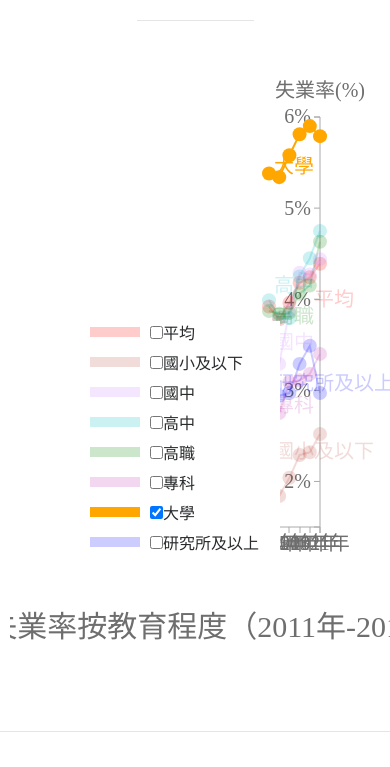
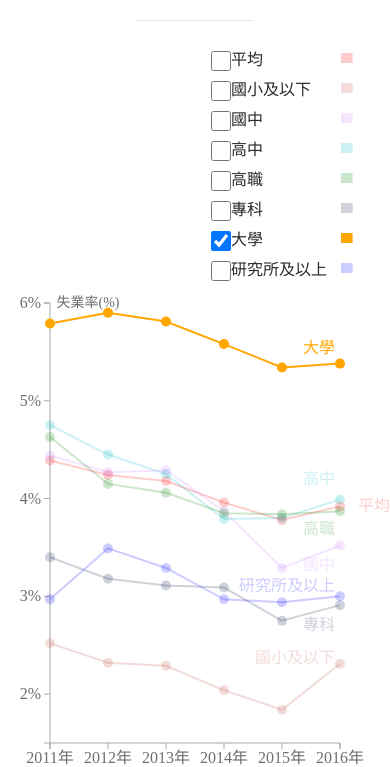
Before and after one commit to Wang-YiWei/proj_unemploymentRate, a plain HTML site: page index.html in a window 390 px wide. Shown: the part 116-883 px from the top of the page. Drawn offline with nearby package versions, Linux system fonts and the light colour scheme; a web font is replaced by a local one.

Commit message:
Turn linechart1 into responsive

```diff
--- a/css/index.css
+++ b/css/index.css
@@ -26,13 +26,14 @@ p {
 }
 
 
-/* input[type="checkbox"]{
-    width: 25px;
-    height: 25px;
+input[type="checkbox"]{
+    width: 20px;
+    height: 20px;
     cursor: pointer;
-    -webkit-appearance: none;
-    appearance: none;
-} */
+    vertical-align:middle;
+    /* -webkit-appearance: none;
+    appearance: none; */
+}
 
 #reason-select {
     margin-left: 120px;
--- a/index.html
+++ b/index.html
@@ -21,16 +21,21 @@
         </div>
     </div>
     <hr width="30%">
+    <!--  -->
+    <div class="row" id="infoSvg-container">
+        <div class="col">
+            <svg id="infoSvg">
+            </svg>
+        </div>
+    </div>
+    <!--  -->
     <div class="row" id="unemployedSvg-container">
         <div class="col">
             <svg id="unemployedSvg">
             </svg>
         </div>
     </div>
-    <br>
-    <br>
     <!--  -->
-    <br>
     <hr>
     <div class="row">
         <div class="col">
@@ -92,11 +97,11 @@
             <p>
                 附圖包含2011年-2017年
                 <br>學歷為大學以上之失業者在找尋工作過程中
-                <br> 有過工作機會，卻未去就業之原因調查
+                <br> 未去就業之原因調查
                 <br> 由該圖可發現
                 <br>
                 <span style="color:#FF7777">沒有工作機會</span>是主要原因
-                <br> 其次，便是認為
+                <br> 而有過工作機會，卻未去就業的主要原因是
                 <span style="color:#FF7777">待遇太低</span>
                 <br> 反倒是最為大家詬病的「
                 <span style="color:#76A665">學非所用</span>」
--- a/javascript/linechart1.js
+++ b/javascript/linechart1.js
@@ -35,22 +35,67 @@ d3.csv("./data/unemployment_rate.csv", function (data) {
         minY = 1.5,
         maxY = 6;
 
-    //console.log(minYear);
 
+    var sizeIsL = 0,
+        sizeIsM = 0,
+        sizeIsS = 0,
+        sizeIsXS = 0;
+    var fontSize1 = 20,
+        fontSize2 = 30;
+
+    // var containerWidth = 960;
+    var containerWidth = document.getElementById('unemployedSvg-container').clientWidth;
+    var infoWidth = 200,
+        infoHeight = 190;
+
+    var originR = 7,
+        bigR = 10;
+    console.log(containerWidth);
+    // var infoDivWidth = containerWidth / 5;
 
     var linechartMargin = {
-        top: 40,
-        right: 140,
+        top: 10,
+        right: 80,
         bottom: 150,
-        left: 10
+        left: 50
     };
 
-    var containerWidth = document.getElementById('unemployedSvg-container').clientWidth*0.95;
-    var infoDivWidth = 300;
+    if (containerWidth >= 1250) {
+        sizeIsL = 1;
+    } else if ((containerWidth < 1250) && (containerWidth >= 768)) {
+        sizeIsM = 1;
+    } else if ((containerWidth < 768) && (containerWidth >= 375)) {
+        sizeIsS = 1;
+        fontSize1 = 16;
+        fontSize2 = 22;
+
+        originR = 5;
+        bigR = 8;
+    } else if (containerWidth < 375 && containerWidth >= 330) {
+        sizeIsXS = 1;
+        linechartMargin.left = 40;
+        infoWidth = 160;
+
+        fontSize1 = 14;
+        fontSize2 = 20;
+
+        originR = 4;
+        bigR = 6;
+
+    }else if(containerWidth < 330){
+        infoWidth = 160;
+        fontSize1 = 10;
+        fontSize2 = 12;
+    }
+
     // console.log(containerWidth);
-    var linechartWidth = containerWidth - infoDivWidth - linechartMargin.left - linechartMargin.right;
-    // var linechartWidth = 960 - linechartMargin.left - linechartMargin.right;
+    // console.log(infoDivWidth);
+    var linechartWidth = containerWidth - linechartMargin.left - linechartMargin.right;
+    // var linechartWidth = 1600 - infoDivWidth - linechartMargin.left - linechartMargin.right;
     var linechartHeight = 600 - linechartMargin.top - linechartMargin.bottom;
+
+    // console.log(linechartWidth);
+    // console.log(linechartHeight);
 
 
     var scaleX = d3.scale.linear()
@@ -72,13 +117,13 @@ d3.csv("./data/unemployment_rate.csv", function (data) {
 
     unemployedSvg.data(data)
         .attr({
-            'width': linechartWidth + infoDivWidth + linechartMargin.left + linechartMargin.right,
+            'width': linechartWidth + linechartMargin.left + linechartMargin.right,
             'height': linechartHeight + linechartMargin.top + linechartMargin.bottom,
         }).style({
             // 'border': '1px solid #000'
             // 'background':rgba(170,170,170,0.15)
         })
-        .attr('transform', 'translate(' + linechartMargin.left + ',' + linechartMargin.top + ')')
+        // .attr('transform', 'translate(' + linechartMargin.left + ',' + linechartMargin.top + ')')
         .on("mousemove", linechartMove)
         .on("touchmove", linechartMove);
 
@@ -127,7 +172,7 @@ d3.csv("./data/unemployment_rate.csv", function (data) {
     var lineColor3 = '#CA82FF'; // 國中4
     var lineColor4 = '#00B7C2'; // 高中2
     var lineColor5 = 'green'; // 高職3
-    var lineColor6 = '#C238B5'; // 專科6
+    var lineColor6 = '#111F4D'; // 專科6
     var lineColor7 = '#FFA600'; // 大學1
     var lineColor8 = 'blue'; // 研究所7
     var textColor = '#6E6E6E';
@@ -143,7 +188,7 @@ d3.csv("./data/unemployment_rate.csv", function (data) {
                     return lineColors[i];
                 },
                 'stroke-width': 2,
-                'transform': 'translate(' + (linechartMargin.left + infoDivWidth) + ', ' + (linechartMargin.top) + ')', //用translate挑整axisX,axisY的位置
+                'transform': 'translate(' + (linechartMargin.left) + ', ' + (linechartMargin.top) + ')', //用translate挑整axisX,axisY的位置
                 'fill': 'none',
                 'opacity': 0 //先讓一開始的opacity是0，之後fade in
             });
@@ -156,14 +201,14 @@ d3.csv("./data/unemployment_rate.csv", function (data) {
             'class': 'axisX',
             'fill': 'none',
             'stroke': 'rgba(170,170,170,1)',
-            'transform': 'translate(' + (linechartMargin.left + infoDivWidth) + ', ' + (linechartHeight + linechartMargin.top) + ')' //用translate挑整axisX,axisY的位置
+            'transform': 'translate(' + (linechartMargin.left) + ', ' + (linechartHeight + linechartMargin.top) + ')' //用translate挑整axisX,axisY的位置
         })
         .selectAll('text')
         .attr({
             'fill': textColor, //x軸文字顏色
             'stroke': 'none',
         }).style({
-            'font-size': '20px'
+            'font-size': fontSize1
         })
         .attr('font-family', 'Noto Sans TC')
 
@@ -174,7 +219,7 @@ d3.csv("./data/unemployment_rate.csv", function (data) {
             'class': 'axisY',
             'fill': 'none',
             'stroke': 'rgba(170,170,170,1)',
-            'transform': 'translate(' + (linechartMargin.left + infoDivWidth) + ',' + (linechartMargin.top) + ')' //用translate挑整axisX,axisY的位置
+            'transform': 'translate(' + (linechartMargin.left) + ',' + (linechartMargin.top) + ')' //用translate挑整axisX,axisY的位置
         })
         .selectAll("text")
         .attr({
@@ -182,25 +227,30 @@ d3.csv("./data/unemployment_rate.csv", function (data) {
             'fill': textColor, // y軸文字顏色
             'stroke': 'none',
         }).style({
-            'font-size': '20px'
+            'font-size': fontSize1
         })
         .attr('font-family', 'Noto Sans TC');
 
     //繪出Y軸單位
     unemployedSvg.append("text")
-        .attr("x", 0 + linechartMargin.left + infoDivWidth)
+        .attr("x", 0 + linechartMargin.left + 38)
         .attr("y", 0)
         .attr("dy", "1em")
         .attr({
             'class': 'linechartYtext',
             'fill': textColor, // y軸文字顏色
             'stroke': 'none',
-        }).style({
-            'font-size': '20px'
         })
+        // .style({
+        //     'font-size': fontSize1
+        // })
         .attr('font-family', 'Noto Sans TC')
         .style("text-anchor", "middle")
-        .text("失業率(%)");
+        .text("失業率(%)")
+        .attr('font-size', function () {
+            if (sizeIsS || sizeIsXS) return fontSize1 - 2;
+            else return fontSize1;
+        });
 
     //繪出跟著滑鼠跑的線
     var flexibleLineColor = '#6465A5';
@@ -215,8 +265,6 @@ d3.csv("./data/unemployment_rate.csv", function (data) {
         .style('opacity', 0);
 
     //創造資料的圓點並繪出
-    var originR = 7,
-        bigR = 10;
     var dots = [8]; //store 4 kind of value's array.
     var dotName = ['dots1', 'dots2', 'dots3', 'dots4', 'dots5', 'dots6', 'dots7', 'dots8']
     for (var j = 0; j < 8; ++j) {
@@ -230,7 +278,7 @@ d3.csv("./data/unemployment_rate.csv", function (data) {
                 return "dots" + i + " onLine" + j;
             })
             .attr('cx', function (d) {
-                return scaleX(d.x) + linechartMargin.left + infoDivWidth;
+                return scaleX(d.x) + linechartMargin.left;
             })
             .attr('cy', function (d) {
                 if (j == 0) return scaleY(d.total) + linechartMargin.top;
@@ -249,14 +297,17 @@ d3.csv("./data/unemployment_rate.csv", function (data) {
             .attr("opacity", 0);
     }
 
+
+    var infoSvg = d3.select("#infoSvg")
+        .attr('width', containerWidth)
+        .attr("height", "250");
     //繪出圓點資訊
     var shineDuration = 400;
     var dotTextOffsetX = 60,
         dotTextOffsetY = 40;
-    var tips = unemployedSvg.append('g')
+    var tips = infoSvg.append('g')
         .attr('class', 'tips');
-    var infoWidth = 200,
-        infoHeight = 190;
+
     tips.append('rect')
         .attr('class', 'tips-border')
         .attr('width', infoWidth)
@@ -317,7 +368,7 @@ d3.csv("./data/unemployment_rate.csv", function (data) {
 
             //show data
             for (var i = 0; i < data.length; ++i) {
-                if (Math.abs(mousePosOnLinechart[0] - (scaleX(data[i].x) + linechartMargin.left + infoDivWidth)) < shineDistance) {
+                if (Math.abs(mousePosOnLinechart[0] - (scaleX(data[i].x) + linechartMargin.left)) < shineDistance) {
                     dotIsShining++;
                     //讓點反覆閃爍
                     d3.selectAll(".dots" + i)
@@ -346,7 +397,7 @@ d3.csv("./data/unemployment_rate.csv", function (data) {
                         // .delay(10)
                         .attr('opacity', 0.4)
                         .attr("x", function () {
-                            return linechartMargin.left + 50;
+                            return (sizeIsL || sizeIsM) ? linechartMargin.left : 5;
                         })
                         .attr("y", function () {
                             return linechartMargin.top;
@@ -358,7 +409,7 @@ d3.csv("./data/unemployment_rate.csv", function (data) {
                             // .delay(10)
                             .attr("opacity", 1)
                             .attr("x", function () {
-                                return linechartMargin.left + 50;
+                                return (sizeIsL || sizeIsM) ? linechartMargin.left : 5;
                             })
                             .attr("y", function () {
                                 return linechartMargin.top;
@@ -373,6 +424,10 @@ d3.csv("./data/unemployment_rate.csv", function (data) {
                                 else if (j == 6) return "專科 : " + data[i].specialist + "%";
                                 else if (j == 7) return "大學 : " + data[i].college + "%";
                                 else if (j == 8) return "研究所及以上 : " + data[i].graduate + "%";
+                            })
+                            .attr("font-size", function () {
+                                if (sizeIsXS) return fontSize1 - 2;
+                                else return fontSize1;
                             });
                     }
                 } else if (dotIsShining != 0) { //當有某資料點正在閃爍且滑鼠離該資料點的x軸距離大於10的時候
@@ -395,9 +450,9 @@ d3.csv("./data/unemployment_rate.csv", function (data) {
             //設定跟著滑鼠跑的那條線從長度從y = 0 到畫布的最底
             d3.select('#flexibleLine')
                 .style('opacity', function () {
-                    if (mousePosOnLinechart[0] < (scaleX(data[0].x) + linechartMargin.left + infoDivWidth))
+                    if (mousePosOnLinechart[0] < (scaleX(data[0].x) + linechartMargin.left))
                         return 0;
-                    else if (mousePosOnLinechart[0] > scaleX(data[data.length - 1].x) + linechartMargin.left + infoDivWidth + 10)
+                    else if (mousePosOnLinechart[0] > scaleX(data[data.length - 1].x) + linechartMargin.left + 10)
                         return 0;
                     else return 1;
                 })
@@ -411,34 +466,33 @@ d3.csv("./data/unemployment_rate.csv", function (data) {
 
     }
 
-    var legendX = 80;
-    var legendY = 250;
-    var legendWidth = 50;
-    var legendHeight = 10;
-    var legendOffset = 30;
-
-
-    var checkboxWidth = 130;
-    var checkboxHeight = 30;
-    var checkboxOffset = 40;
-
-    var elementOffsetX = 10;
-    var elementOffsetY = 6;
-
     var all_type = ["\"total\"", "\"primary\"", "\"junior\"", "\"senior\"", "\"vocational\"", "\"specialist\"", "\"college\"", "\"graduate\""];
     var all_type2 = ["平均", "國小及以下", "國中", "高中", "高職", "專科", "大學", "研究所及以上"];
     var all_type3 = ["total", "primary", "junior", "senior", "vocational", "specialist", "college", "graduate"];
 
     // 此svg的標題
     unemployedSvg.append("text")
-        .attr("x", containerWidth / 1.8) // 先除0.9還原螢幕寬度，再切一半(除2)
+        .attr("x", containerWidth / 2)
         // .attr("x",infoDivWidth + (linechartWidth/2) +linechartMargin.left)
-        .attr("y", linechartHeight + linechartMargin.bottom)
+        .attr("y", linechartHeight + linechartMargin.bottom - 60)
         .attr("text-anchor", "middle")
         .text("失業率按教育程度（2011年-2016年）")
         .attr("fill", textColor)
-        .attr("font-size", "30px")
+        .attr("font-size", fontSize2)
         .attr('font-family', 'Noto Sans TC');
+
+    var legendX = infoWidth + 120;
+    var legendY = 150;
+    var legendWidth = ((containerWidth - legendX) / 9) * 0.5;
+    var legendHeight = 10;
+    var legendOffset = (containerWidth - legendX) / 9;
+
+    var checkboxWidth = 130;
+    var checkboxHeight = 30;
+    var checkboxOffset = (containerWidth - legendX) / 9;
+
+    var elementOffsetX = 10;
+    var elementOffsetY = 60;
 
     var n = data.length - 1;
     // 每條線後面的文字
@@ -446,36 +500,48 @@ d3.csv("./data/unemployment_rate.csv", function (data) {
         unemployedSvg.append("text")
             .attr("transform", function () {
                 var valY;
+                var moveLeft = 0;
                 var moveRight = 0;
                 var moveUp = 0;
                 var moveDown = 0;
 
                 if (i == 0) {
                     valY = parseInt(scaleY(data[n].total)) + linechartMargin.top;
-                    moveRight = 40;
+                    moveRight = 55;
+                    moveDown = 5;
                 } else if (i == 1) {
                     valY = parseInt(scaleY(data[n].primary)) + linechartMargin.top;
-                    moveDown = 5;
                 } else if (i == 2) {
                     valY = parseInt(scaleY(data[n].junior)) + linechartMargin.top;
-                    moveDown = 7;
+                    // moveLeft = 10;
+                    moveDown = 25;
                 } else if (i == 3) {
                     valY = parseInt(scaleY(data[n].senior)) + linechartMargin.top;
-                    moveUp = 8;
+                    // moveLeft = 5;
+                    moveUp = 15;
                 } else if (i == 4) {
                     valY = parseInt(scaleY(data[n].vocational)) + linechartMargin.top;
-                    moveDown = 12;
+                    // moveLeft = 10;
+                    moveDown = 23;
                 } else if (i == 5) {
                     valY = parseInt(scaleY(data[n].specialist)) + linechartMargin.top;
-                    moveDown = 14;
-                } else if (i == 6) valY = parseInt(scaleY(data[n].college)) + linechartMargin.top;
-                else if (i == 7) valY = parseInt(scaleY(data[n].graduate)) + linechartMargin.top;
-                return "translate(" + (linechartWidth + infoDivWidth + moveRight + 15) + "," + (valY + moveDown - moveUp) + ")";
+                    // moveLeft = 15;
+                    moveDown = 25;
+                } else if (i == 6) {
+                    valY = parseInt(scaleY(data[n].college)) + linechartMargin.top;
+                    // moveLeft = 5;
+                    moveUp = 10;
+                } else if (i == 7) {
+                    valY = parseInt(scaleY(data[n].graduate)) + linechartMargin.top;
+                    // moveLeft = 95;
+                    moveUp = 5;
+                }
+                return "translate(" + (linechartWidth + moveRight - moveLeft + 45) + "," + (valY + moveDown - moveUp) + ")";
             })
             .attr("id", function () {
                 return "labeltext" + i;
             })
-            .attr("text-anchor", "start")
+            .attr("text-anchor", "end")
             .style("fill", function () {
                 return lineColors[i];
             })
@@ -485,18 +551,19 @@ d3.csv("./data/unemployment_rate.csv", function (data) {
             .text(function () {
                 return all_type2[i];
             })
-            .attr("font-size", "20px")
+            .attr("font-size", fontSize1)
             .attr('font-family', 'Noto Sans TC');
     }
 
+    if (sizeIsL) {
         // checkbox 旁邊的色條
-    var legend = unemployedSvg.selectAll('.legend')
+        var legend = infoSvg.selectAll('.legend')
             .data(all_type2)
             .enter().append('g')
             .attr("class", "legends")
             .attr("transform", function (d, i) {
                 {
-                return "translate(0," + i * legendOffset + ")"
+                    return "translate(" + i * legendOffset + ",0)"
                 }
             })
 
@@ -519,18 +586,18 @@ d3.csv("./data/unemployment_rate.csv", function (data) {
         // checkbox
         for (var k = 0; k < 8; k++) {
             if (k == 6) {
-            unemployedSvg.append("foreignObject")
-                .attr("x", legendX + legendWidth + elementOffsetX)
-                .attr("y", legendY + legendOffset * k - elementOffsetY)
+                infoSvg.append("foreignObject")
+                    .attr("x", legendX + checkboxOffset * k)
+                    .attr("y", legendY - elementOffsetY)
                     .attr("width", checkboxWidth)
                     .attr("height", checkboxHeight)
                     .append("xhtml:body")
                     .html("<form><input type=checkbox id=" + all_type[k] + "name=education value=" + all_type[k] + " checked><label for=" + all_type[k] + ">" + all_type2[k] + "</label></form>")
                     .on("click", update_line);
             } else {
-            unemployedSvg.append("foreignObject")
-                .attr("x", legendX + legendWidth + elementOffsetX)
-                .attr("y", legendY + legendOffset * k - elementOffsetY)
+                infoSvg.append("foreignObject")
+                    .attr("x", legendX + checkboxOffset * k)
+                    .attr("y", legendY - elementOffsetY)
                     .attr("width", checkboxWidth)
                     .attr("height", checkboxHeight)
                     .append("xhtml:body")
@@ -538,6 +605,73 @@ d3.csv("./data/unemployment_rate.csv", function (data) {
                     .on("click", update_line);
             }
         }
+    } else {
+        //
+        if (sizeIsM) {
+            legendX = infoWidth + 11 + linechartMargin.left;
+        } else {
+            legendX = infoWidth + 11;
+        }
+        legendY = 10;
+        legendWidth = ((containerWidth - legendX) / 9) * 0.5;
+        legendHeight = 10;
+        legendOffset = 30;
+        checkboxWidth = 130;
+        checkboxHeight = 25;
+        checkboxOffset = 30;
+        elementOffsetX = 10;
+        elementOffsetY = 6;
+        // checkbox 旁邊的色條
+        var legend = infoSvg.selectAll('.legend')
+            .data(all_type2)
+            .enter().append('g')
+            .attr("class", "legends")
+            .attr("transform", function (d, i) {
+                {
+                    return "translate(0," + i * legendOffset + ")"
+                }
+            });
+
+        legend.append('rect')
+            .attr("x", legendX + checkboxWidth)
+            .attr("y", legendY + elementOffsetY)
+            .attr("id", function (d, i) {
+                //console.log("legend" + i);
+                return "legend" + i;
+            })
+            .attr("width", legendWidth)
+            .attr("height", legendHeight)
+            .style("fill", function (d, i) {
+                return lineColors[i];
+            })
+            .style("opacity", function (d, i) {
+                return i == 6 ? 1 : 0.2;
+            })
+
+        // checkbox
+        for (var k = 0; k < 8; k++) {
+            if (k == 6) {
+                infoSvg.append("foreignObject")
+                    .attr("x", legendX)
+                    .attr("y", legendY + checkboxOffset * k)
+                    .attr("width", checkboxWidth)
+                    .attr("height", checkboxHeight)
+                    .append("xhtml:body")
+                    .html("<form><input type=checkbox id=" + all_type[k] + "name=education value=" + all_type[k] + " checked><label for=" + all_type[k] + ">" + all_type2[k] + "</label></form>")
+                    .on("click", update_line);
+            } else {
+                infoSvg.append("foreignObject")
+                    .attr("x", legendX)
+                    .attr("y", legendY + checkboxOffset * k)
+                    .attr("width", checkboxWidth)
+                    .attr("height", checkboxHeight)
+                    .append("xhtml:body")
+                    .html("<form><input type=checkbox id=" + all_type[k] + "name=education value=" + all_type[k] + "><label for=" + all_type[k] + ">" + all_type2[k] + "</label></form>")
+                    .on("click", update_line);
+            }
+        }
+    }
+
 
     function update_line() {
         for (var i = 0; i < 8; i++) {
```
Also changed, not shown: javascript/barchart3.js (+18 -0 lines). Lines whose indentation alone changed are shown as unchanged.
